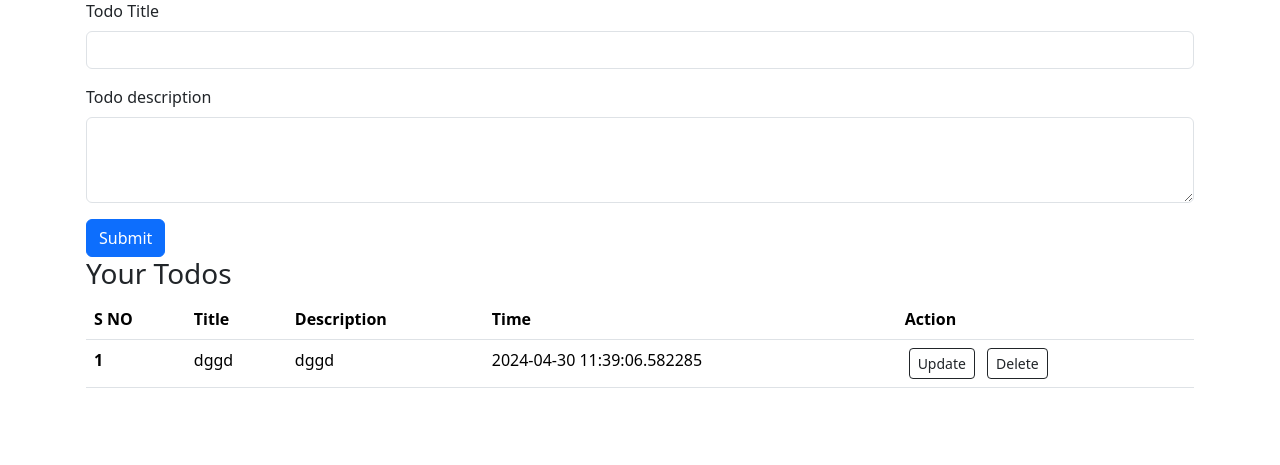
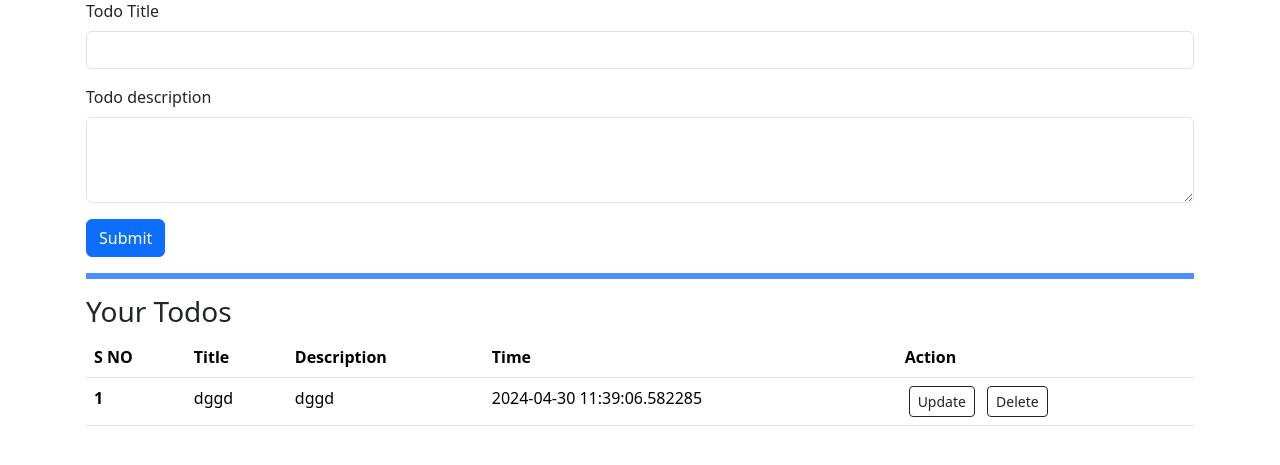
Before and after one commit to Mannu258/Todo-with-flask, a Flask app: page / in a window 1280 px wide. Shown: the part 81-546 px from the top of the page. Run offline with Flask 3, Linux system fonts and the light colour scheme.

```diff
--- a/templates/index.html
+++ b/templates/index.html
@@ -18,8 +18,9 @@
             <label for="exampleFormControlTextarea1" class="form-label">Todo description</label>
             <textarea class="form-control" id="exampleFormControlTextarea1" rows="3" name="textarea"></textarea>
           </div>
-        <button class="btn btn-primary">Submit</button>
+        <button class="btn btn-primary">Submit</button><br><hr class="border border-primary border-3 opacity-75">
     </form>
+    {% if alltodo %}
 
       <h2 class="h3">Your Todos</h2>
       <table class="table">
@@ -46,6 +47,12 @@
 
           </tr>
           {% endfor %}
+          {% else %}
+          <br>
+          <div class="alert alert-secondary" role="alert">
+            No todos Found Add Todos
+          </div>
+          {% endif %}
         </tbody>
       </table>
 
```
Also changed, not shown: instance/project.db.
